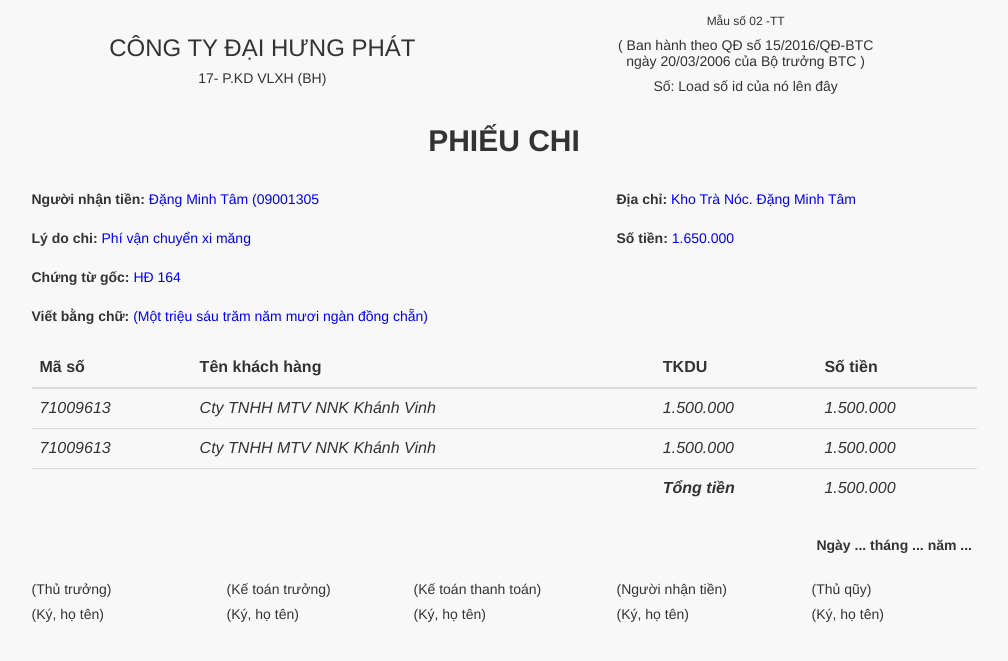
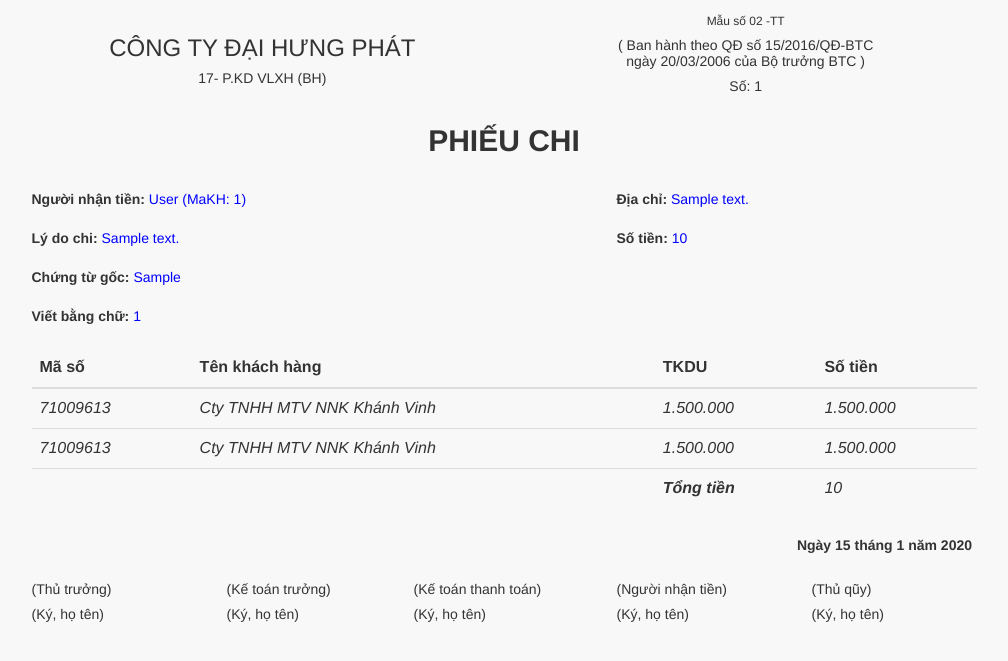
Before and after one commit to thachmong0707/ahihi, a PHP site: page /ahihi/views/pages/phieuchi.php?id=1 in a window 1280 px wide. Shown: the top 661 px of the page, without its empty margins (136-1144 px from the left). Run offline with PHP 8.4, Linux system fonts and the light colour scheme; the visitor is signed in with stand-in values (Sample User, id 1); tables that the repository leaves empty hold one stand-in row (values such as "Sample post").

Commit message:
load view detail phieu chi

```diff
--- a/views/pages/duyetphieuchi.php
+++ b/views/pages/duyetphieuchi.php
@@ -54,7 +54,7 @@
                         <td style="text-align: center;" >
                             <?php echo "<a href='update.php?id=" . $row['id'] . "'>Duyệt</a>"; ?>&nbsp;&nbsp;&nbsp;
                             <?php echo "<a href='block.php?id=" . $row['id'] . "'>Chặn</a>"; ?>&nbsp;&nbsp;&nbsp;
-                            <?php echo "<a href='update.php?id=" . $row['id'] . "'>Xem</a>"; ?>&nbsp;&nbsp;&nbsp;
+                            <?php echo "<a target=\"_blank\" href='phieuchi.php?id=" . $row['id'] . "'>Xem</a>"; ?>&nbsp;&nbsp;&nbsp;
                          </td>
 
 
--- a/views/pages/phieuchi.php
+++ b/views/pages/phieuchi.php
@@ -7,14 +7,6 @@
     include '../layouts/header.php';
 ?>
 
-    <?php
-
-    include '../../server/config.php';
-     $sql = " SELECT * FROM customers";
-
-    // Thực thi câu truy vấn và gán vào $result
-    $result = $conn->query($sql);
- ?>
 
         <body>
 
@@ -68,6 +60,18 @@
                     margin-right: 10%;
                 }
             </style>
+
+    <?php
+        $id = $_GET['id'];
+        include '../../server/config.php';
+        $sql_form = 'SELECT *, DAYOFMONTH(date_create), MONTH(date_create),YEAR(date_create) FROM `form` f, `customers` cus, `warehouse` w WHERE f.warehouse = w.id and cus.id = f.customer and f.id ='.$id.';';
+        // $sql_detail =
+        // Thực thi câu truy vấn và gán vào $result
+        $result = $conn->query($sql_form);
+        while ( $row = mysqli_fetch_row($result) ) {
+            $form = $row;
+        }
+    ?>
             <div class="container">
                 <div class="body-wrapper">
                     <div class="header-title">
@@ -79,7 +83,7 @@
                             <div class="col-md-5 col-xs-6">
                                 <h6 class="text-center">Mẫu số 02 -TT</h6>
                                 <h5 class="text-center">( Ban hành theo QĐ số 15/2016/QĐ-BTC <br> ngày 20/03/2006 của Bộ trưởng BTC )</h5>
-                                <h5 class="text-center">Số: Load số id của nó lên đây</h5>
+                                <h5 class="text-center">Số: <?php echo $form[1]; ?></h5>
                             </div>
 
                         </div>
@@ -92,34 +96,34 @@
                         <div class="row padding-row">
                             <div class="col-md-5 col-md-offset-1 col-sm-6 col-xs-6">
                                 <label>Người nhận tiền:</label>
-                                <label class="info">Đặng Minh Tâm (09001305</label>
+                                <label class="info"><?php echo $form[15].' (MaKH: '.$form[14].')'; ?></label>
                             </div>
                             <div class="col-md-5 col-md-offset-1 col-sm-6 col-xs-6">
                                 <label>Địa chỉ:</label>
-                                <label class="info">Kho Trà Nóc. Đặng Minh Tâm</label>
+                                <label class="info"><?php echo $form[20]; ?></label>
                             </div>
                         </div>
                         <div class="row padding-row">
                             <div class="col-md-5 col-md-offset-1 col-sm-6 col-xs-6">
                                 <label>Lý do chi: </label>
-                                <label class="info">Phí vận chuyển xi măng</label>
+                                <label class="info"><?php echo $form[3]; ?></label>
                             </div>
                             <div class="col-md-5 col-md-offset-1 col-sm-6 col-xs-6">
                                 <label>Số tiền:</label>
-                                <label class="info">1.650.000</label>
+                                <label class="info"><?php echo $form[4]; ?></label>
                             </div>
                         </div>
                         <div class="row padding-row">
                             <div class="col-md-5 col-md-offset-1
                         ">
                                 <label>Chứng từ gốc:</label>
-                                <label class="info">HĐ 164</label>
+                                <label class="info"><?php echo $form[8]; ?></label>
                             </div>
                         </div>
                         <div class="row padding-row">
                             <div class="col-md-5 col-md-offset-1">
                                 <label>Viết bằng chữ: </label>
-                                <label class="info">(Một triệu sáu trăm năm mươi ngàn đồng chẵn)</label>
+                                <label class="info"><?php echo $form[6]; ?></label>
                             </div>
                         </div>
                     </div>
@@ -154,7 +158,7 @@
                                             <td></td>
                                             <td></td>
                                             <td class="money-total">Tổng tiền</td>
-                                            <td>1.500.000</td>
+                                            <td><?php echo $form[4]; ?></td>
                                         </tr>
                                     </tbody>
                                 </table>
@@ -162,7 +166,7 @@
                         </div>
                         <div class="row padding-row">
                             <p class="text-right date-sign"><strong>
-                                Ngày ... tháng ... năm ...
+                                Ngày <?php echo $form[21]; ?> tháng <?php echo $form[22]; ?> năm <?php echo $form[23]; ?>
                             </strong></p>
                         </div>
                         <div class="row padding-row">
```
